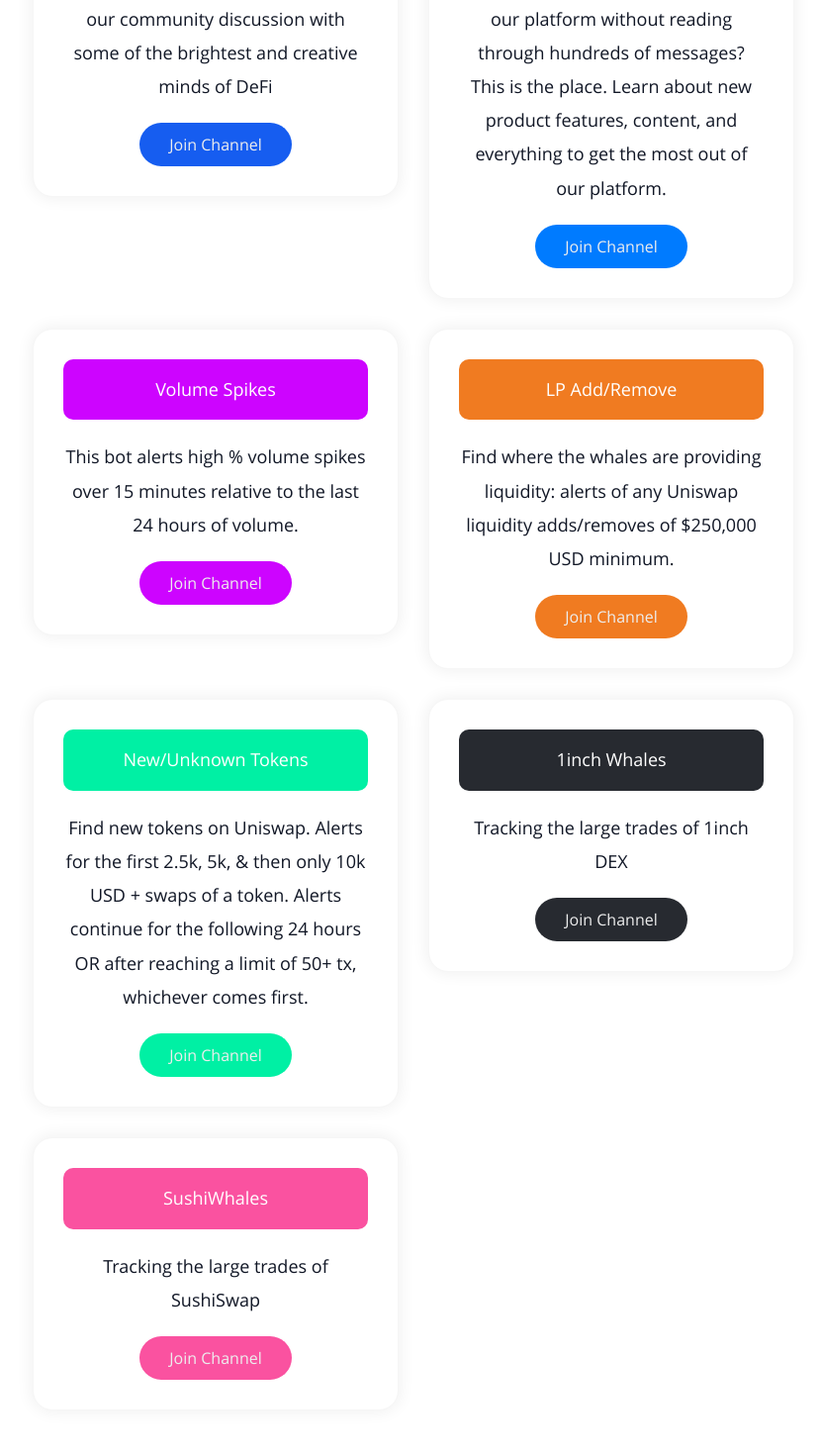
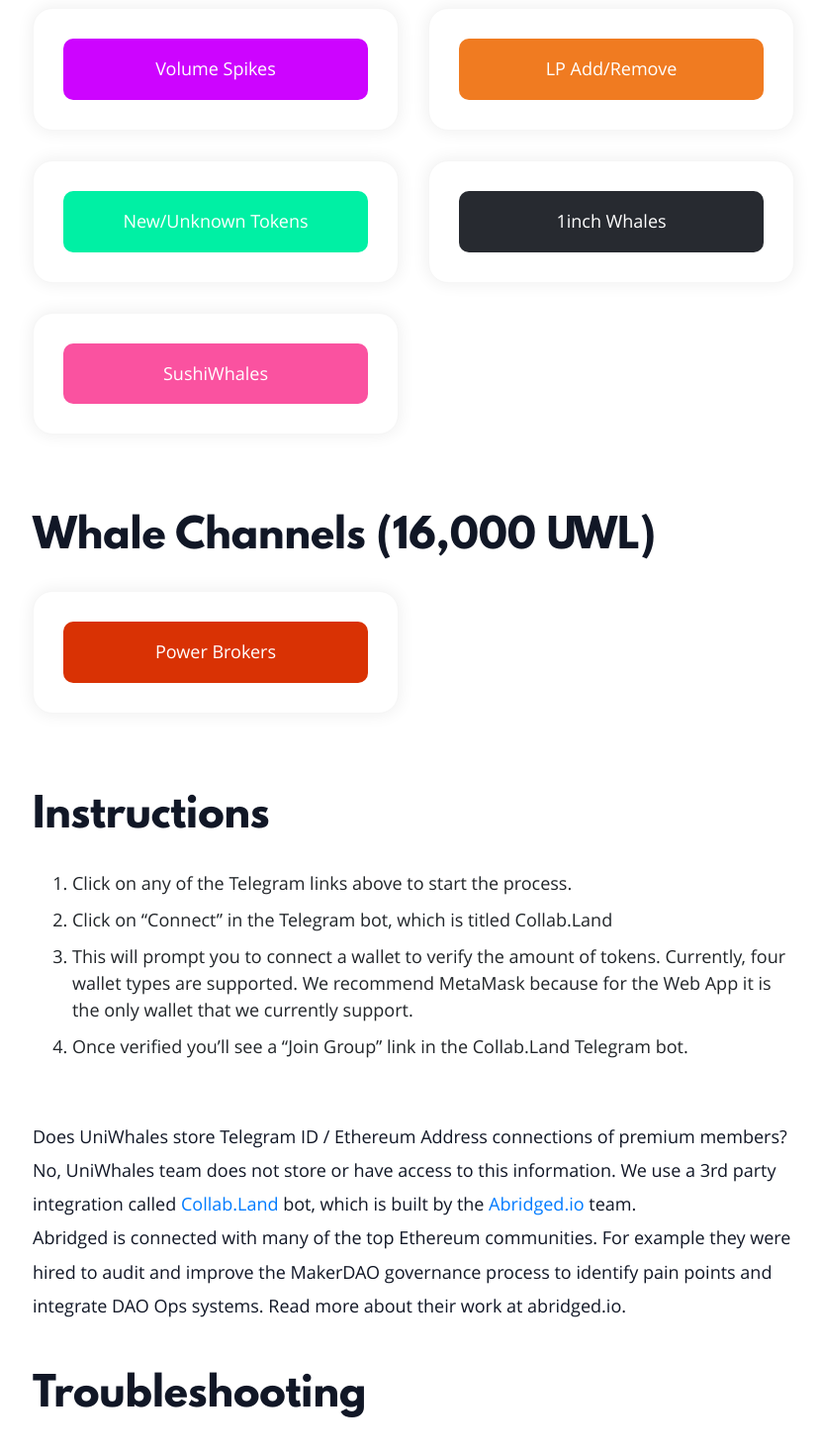
Before and after one commit to dd0sxx/uniwhales-landing, a React (Create React App) app: page /telegram in a window 1280 px wide. Shown: the part 760-2230 px from the top of the page at 99% size, without its empty margins (222-1052 px from the left). Built offline with nearby package versions, Linux system fonts and the light colour scheme.

Commit message:
expand channels

```diff
--- a/src/Pages/telegram.js
+++ b/src/Pages/telegram.js
@@ -1,4 +1,4 @@
-import React from 'react'
+import React, { useState } from 'react'
 import styled from 'styled-components'
 import * as palette from '../palette.js';
 import Container from '../components/Container/Container.js';
@@ -55,14 +55,21 @@
   margin-bottom: 30px;
   -webkit-box-shadow: 0px 0px 16px 2px rgba(0,0,0,0.06);
   box-shadow: 0px 0px 16px 2px rgba(0,0,0,0.06);
+  transition: all 300ms ease-in-out;
 
   h3 {
 	  padding: 20px 0;
 	  color: #fff;
 	  font-weight: bold;
 	  border-radius: 10px;
-	  margin-bottom: 20px;
 	  font-size: 18px;
+	  margin-bottom: 0;
+	  cursor: pointer;
+	  user-select: none;
+  }
+
+  p {
+	  margin-top: 20px;
   }
 
   a {
@@ -86,6 +93,14 @@
   }
   }
 
+  .non-active-item {
+	  display: none;
+  }
+
+  .active-item {
+	  display: inline-block;
+  }
+
 
   ${palette.md} {
 	padding: 20px;
@@ -97,6 +112,71 @@
 
 const TelegramPage = () => {
 
+	const channels = [
+		{
+			name: 'DAO',
+			description: 'The heart and soul of UniWhales - our community discussion with some of the brightest and creative minds of DeFi',
+			color: '#165df0',
+			link: 'https://telegram.me/collablandbot?start=recS4hkNHh2mZDpgx_-tpc'
+		},
+		{
+			name: 'DAO Announcements',
+			description: 'Need to catch up on the latest with our platform without reading through hundreds of messages? This is the place. Learn about new product features, content, and everything to get the most out of our platform.',
+			color: '#007bff',
+			link: 'https://telegram.me/collablandbot?start=VFBDI1RFTCNDT01NIy0xMDAxMTkxOTUzODc3'
+		},
+		{
+			name: 'Volume Spikes',
+			description: 'This bot alerts high % volume spikes over 15 minutes relative to the last 24 hours of volume.',
+			color: '#cd04ff',
+			link: 'https://telegram.me/collablandbot?start=rec772lcdvYhmtDA2_-tpc'
+		},
+		{
+			name: 'LP Add/Remove',
+			description: 'Find where the whales are providing liquidity: alerts of any Uniswap liquidity adds/removes of $250,000 USD minimum.',
+			color: '#f07b21',
+			link: 'https://telegram.me/collablandbot?start=recGDRR7eb7mhrg58_-tpc'
+		},
+		{
+			name: 'New/Unknown Tokens',
+			description: 'Find new tokens on Uniswap. Alerts for the first 2.5k, 5k, & then only 10k USD + swaps of a token. Alerts continue for the following 24 hours OR after reaching a limit of 50+ tx, whichever comes first.',
+			color: '#00f0a4',
+			link: 'https://telegram.me/collablandbot?start=recUcAhJAJLYPnvzp_-tpc'
+		},
+		{
+			name: '1inch Whales',
+			description: 'Tracking the large trades of 1inch DEX',
+			color: '#272a30',
+			link: 'https://telegram.me/collablandbot?start=VFBDI1RFTCNDT01NIy0xMDAxMjA2MTEwNTg1'
+		},
+		{
+			name: 'SushiWhales',
+			description: 'Tracking the large trades of SushiSwap',
+			color: '#fa52a0',
+			link: 'https://telegram.me/collablandbot?start=rec7X2YaPFmRQwie8_-tpc'
+		},
+	]
+
+	const whale_channels = [
+		{
+			name: 'Power Brokers',
+			description: 'Track the Ethereum activity of the top traders and influencers in DeFi. A curated list of addresses and identities maintained by a crypto researcher. Now with weekly data reports every Tuesday.',
+			color: '#d93204',
+			link: 'https://telegram.me/collablandbot?start=recCuAx99IMyBekmz_-tpc'
+		},
+	]
+
+	const [activeID, setActiveID] = useState("")
+
+	const handleClick = (id) => {
+		if (id === activeID) {
+			setActiveID("")
+		}
+		else {
+		setActiveID(id)
+		}
+	}
+
 	return (
 		<>
             <SEO title="How to Join - Premium Telegram Alerts and DAO"/>
@@ -106,71 +186,35 @@
 					<H2>How to Join - Premium Telegram Alerts and DAO</H2>
 					<Paragraph>If you have 5000 or more UWL tokens (<a href="https://info.uniswap.org/pair/0x9d4b552c992ee3b863f3b51e95e46ecf38c21429" target="_blank" rel="noreferrer">Get UWL on Uniswap</a>), you can now start using the premium Telegram alert features and participate in the community DAO. </Paragraph>
 					<br></br>
-					<Paragraph marginBottom><b>Note:</b> Each of the Telegram channels listed below has a more detailed description of its functionality hovering over the ? 👇👇</Paragraph>
+					<Paragraph marginBottom><b>Note:</b> Each of the Telegram channels listed below has a more detailed description of its functionality if you click the box 👇👇</Paragraph>
 					<H2>Premium Channels</H2>
 					<Row className="rowstyle">
-						<Col md={6} className="cardstyle">
-							<Card>
-								<h3 style={{background: '#165df0'}}>DAO</h3>
-								<Paragraph>The heart and soul of UniWhales - our community discussion with some of the brightest and creative minds of DeFi</Paragraph>
-								<a href="https://telegram.me/collablandbot?start=recS4hkNHh2mZDpgx_-tpc" target="_blank" rel="noreferrer">Join Channel</a>
-							</Card>
-						</Col>
-						<Col md={6} className="cardstyle">
-							<Card>
-								<h3 style={{background: '#007bff'}}>DAO Announcements</h3>
- 							<Paragraph>Need to catch up on the latest with our platform without reading through hundreds of messages? This is the place. Learn about new product features, content, and everything to get the most out of our platform.</Paragraph>
-								<a style={{background: '#007bff'}} href="https://telegram.me/collablandbot?start=VFBDI1RFTCNDT01NIy0xMDAxMTkxOTUzODc3" target="_blank" rel="noreferrer">Join Channel</a>
-							</Card>
-						</Col>
 
-						<Col md={6} className="cardstyle">
-							<Card>
-								<h3 style={{background: '#cd04ff'}}>Volume Spikes</h3>
-								<Paragraph>This bot alerts high % volume spikes over 15 minutes relative to the last 24 hours of volume.</Paragraph>
-								<a style={{background: '#cd04ff'}} href="https://telegram.me/collablandbot?start=rec772lcdvYhmtDA2_-tpc" target="_blank" rel="noreferrer">Join Channel</a>
-							</Card>
-						</Col>
-
-						<Col md={6} className="cardstyle">
-							<Card>
-								<h3 style={{background: '#f07b21'}}>LP Add/Remove</h3>
-								<Paragraph>Find where the whales are providing liquidity: alerts of any Uniswap liquidity adds/removes of $250,000 USD minimum.</Paragraph>
-								<a style={{background: '#f07b21'}} href="https://telegram.me/collablandbot?start=recGDRR7eb7mhrg58_-tpc" target="_blank" rel="noreferrer">Join Channel</a>
-							</Card>
-						</Col>
-
-						<Col md={6} className="cardstyle">
-							<Card>
-								<h3 style={{background: '#00f0a4'}}>New/Unknown Tokens</h3>
-								<Paragraph>Find new tokens on Uniswap. Alerts for the first 2.5k, 5k, & then only 10k USD + swaps of a token. Alerts continue for the following 24 hours OR after reaching a limit of 50+ tx, whichever comes first.</Paragraph>
-								<a style={{background: '#00f0a4'}} href="https://telegram.me/collablandbot?start=recUcAhJAJLYPnvzp_-tpc" target="_blank" rel="noreferrer">Join Channel</a>
-							</Card>
-						</Col>
-						<Col md={6} className="cardstyle">
-							<Card>
-								<h3 style={{background: '#272a30'}}>1inch Whales</h3>
-								<Paragraph>Tracking the large trades of 1inch DEX</Paragraph>
-								<a style={{background: '#272a30'}} href="https://telegram.me/collablandbot?start=VFBDI1RFTCNDT01NIy0xMDAxMjA2MTEwNTg1" target="_blank" rel="noreferrer">Join Channel</a>
-							</Card>
-						</Col>
-						<Col id="whale-channels" md={6} className="cardstyle">
-							<Card>
-								<h3 style={{background: '#fa52a0'}}>SushiWhales</h3>
-								<Paragraph>Tracking the large trades of SushiSwap</Paragraph>
-								<a style={{background: '#fa52a0'}} href="https://telegram.me/collablandbot?start=rec7X2YaPFmRQwie8_-tpc" target="_blank" rel="noreferrer">Join Channel</a>
-							</Card>
-						</Col>
+						{channels.map((channel) => {
+						return (
+							<Col md={6} className="cardstyle">
+								<Card onClick={() => {handleClick(channel.name)}}>
+									<h3 style={{background: channel.color}}>{channel.name}</h3>
+									<Paragraph className={(channel.name === activeID ? 'active-item' : 'non-active-item')}>{channel.description}</Paragraph>
+									<a className={(channel.name === activeID ? 'active-item' : 'non-active-item')} style={{background: channel.color}} href={channel.link} target="_blank" rel="noreferrer">Join Channel</a>
+								</Card>
+							</Col>
+							)
+							})}
 					</Row>
 					<H2>Whale Channels (16,000 UWL)</H2>
 					<Row className="rowstyle">
-						<Col md={6} className="cardstyle">
-							<Card>
-								<h3 style={{background: '#d93204'}}>Power Brokers</h3>
-								<Paragraph>Track the Ethereum activity of the top traders and influencers in DeFi. A curated list of addresses and identities maintained by a crypto researcher. Now with weekly data reports every Tuesday.</Paragraph>
-								<a style={{background: '#d93204'}} href="https://telegram.me/collablandbot?start=recCuAx99IMyBekmz_-tpc" target="_blank" rel="noreferrer">Join Channel</a>
-							</Card>
-						</Col>
+					{whale_channels.map((channel) => {
+						return (
+							<Col md={6} className="cardstyle">
+								<Card onClick={() => {handleClick(channel.name)}}>
+									<h3 style={{background: channel.color}}>{channel.name}</h3>
+									<Paragraph className={(channel.name === activeID ? 'active-item' : 'non-active-item')}>{channel.description}</Paragraph>
+									<a className={(channel.name === activeID ? 'active-item' : 'non-active-item')} style={{background: channel.color}} href={channel.link} target="_blank" rel="noreferrer">Join Channel</a>
+								</Card>
+							</Col>
+							)
+							})}
 					</Row>
 					<H2>Instructions</H2>
 					<ol>
```
